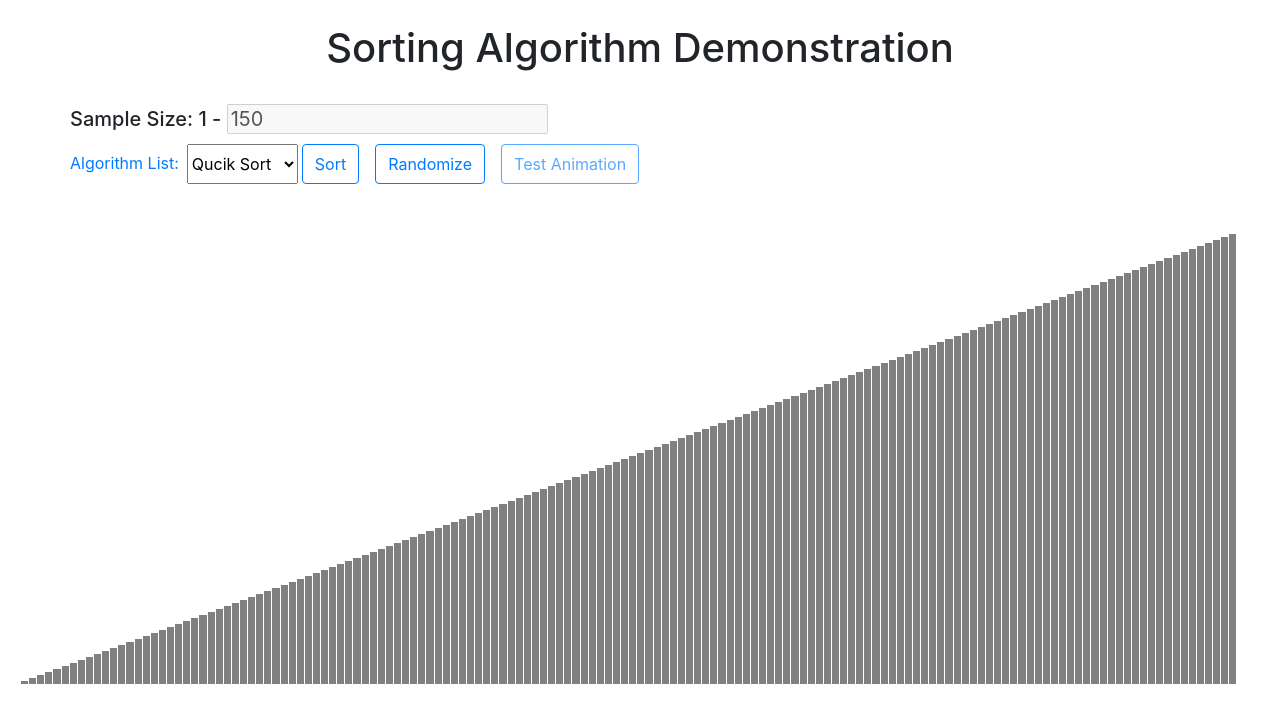
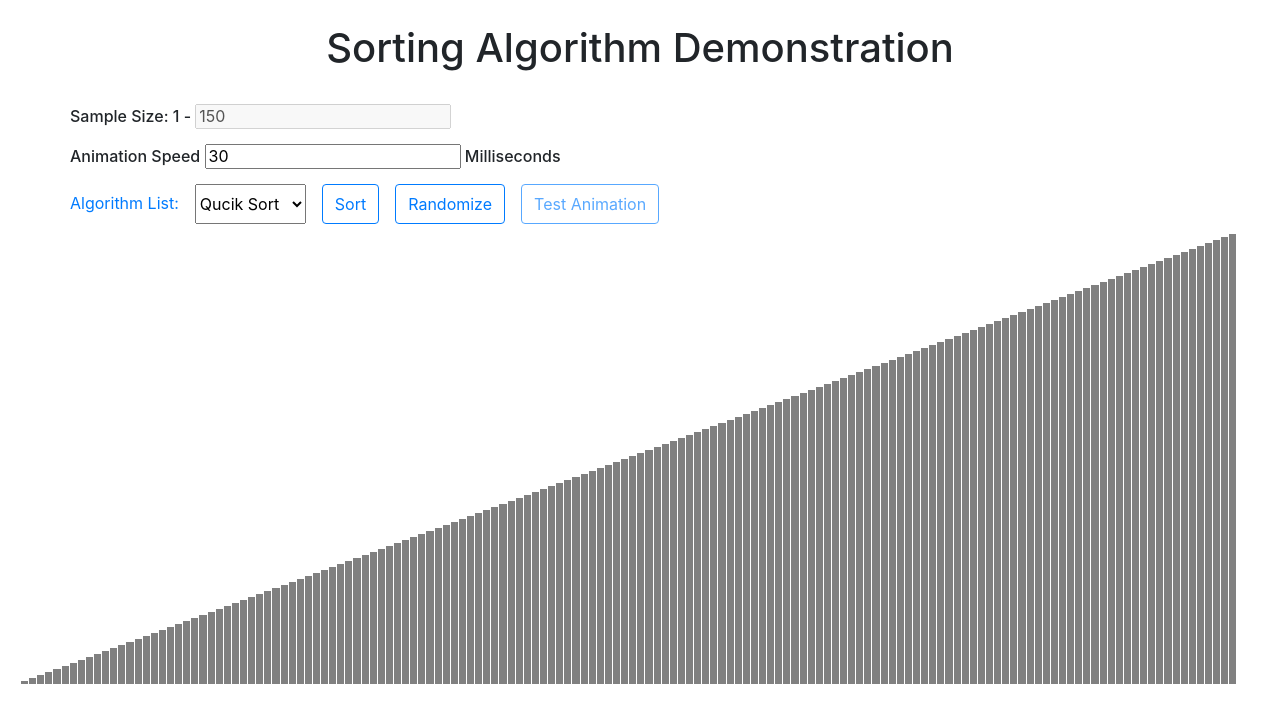
Before and after one commit to yliang04/SortingAlgorithmApp, an Angular app in the folder web/: page / in a window 1280 px wide. Shown: the top 722 px of the page. Built offline with nearby package versions, Linux system fonts and the light colour scheme.

Commit message:
Added an input to control speed

```diff
--- a/web/src/app/control-panel/control-panel.component.html
+++ b/web/src/app/control-panel/control-panel.component.html
@@ -1,10 +1,13 @@
 <div class="container control-panel">
   <div class="row h-50">
-    <h5>Sample Size: 1 - <input [(ngModel)]="this.size" [disabled]="true"/></h5>
+    <h6>Sample Size: 1 - <input [(ngModel)]="this.size" [disabled]="true"/></h6>
   </div>
   <div class="row h-50">
-    <label for="algorithmList" class="col-form-label mr-2 text-primary">Algorithm List:</label>
-    <select id="algorithmList" class="col-form-label mr-1" [(ngModel)]="selectedAlgorithm" [disabled]="this.formDisabled">
+    <h6>Animation Speed <input [(ngModel)]="this.speed" [disabled]="this.formDisabled"/> Milliseconds</h6>
+  </div>
+  <div class="row h-50">
+    <label for="algorithmList" class="col-form-label mr-3 text-primary">Algorithm List:</label>
+    <select id="algorithmList" class="col-form-label mr-3" [(ngModel)]="selectedAlgorithm" [disabled]="this.formDisabled">
       <option *ngFor="let algorithm of algorithmList">{{algorithm}}</option>
     </select>
     <button type="button" (click)="sort()" class="col-form-label mr-3 btn btn-outline-primary"
@@ -18,5 +21,5 @@
   </div>
 </div>
 
-<app-graph [size]="this.size" [randomize]="randomizeSignal" [sort]="sortSignal" [swap]="swapSignal"
+<app-graph [size]="this.size" [speed]="this.speed" [randomize]="randomizeSignal" [sort]="sortSignal" [swap]="swapSignal"
            [selectedAlgorithm]="this.selectedAlgorithm" (animationFinished)="this.formDisabled = false"></app-graph>
--- a/web/src/app/control-panel/control-panel.component.ts
+++ b/web/src/app/control-panel/control-panel.component.ts
@@ -10,7 +10,11 @@ import {AlgorithmList} from "../services/algorithm/algorithm-list";
 })
 export class ControlPanelComponent implements OnInit {
 
-  @Input() size: number = 150;
+  size: number = 150;
+
+  //speed represents the time gap in milliseconds between each operation
+  speed: number = 30;
+
   @Input() selectedAlgorithm: string = AlgorithmList.Quick;
 
   private randomizeEventSubject: Subject<void>  = new Subject<void>();
--- a/web/src/app/graph/graph.component.ts
+++ b/web/src/app/graph/graph.component.ts
@@ -4,9 +4,6 @@ import {GraphService} from "../services/graph.service";
 import {Observable} from "rxjs";
 import {AlgorithmService} from "../services/algorithm.service";
 import {Pair} from "../pair";
-
-//time delay of each animation frame in millisecond
-const FRAME_DELAY: number = 30;
 
 @Component({
   selector: 'app-graph',
@@ -19,6 +16,10 @@ export class GraphComponent implements OnInit, OnDestroy{
 
   bars: Bar[];
   subscription: any;
+
+  //time delay of each animation frame in millisecond
+  @Input() speed: number;
+
 
   @Input()
   get size(): number { return this._size}
@@ -87,14 +88,14 @@ export class GraphComponent implements OnInit, OnDestroy{
     //notify parent that animation is finished
     setTimeout(() => {
       this.animationFinished.next();
-    }, FRAME_DELAY * counter);
+    }, this.speed * counter);
   }
 
   private doSwap(pair: Pair, counter: number): number {
     setTimeout(() => {
       this.bars[pair.i].highlighted = true;
       this.bars[pair.j].highlighted = true;
-    }, FRAME_DELAY * counter);
+    }, this.speed * counter);
 
     counter++;
 
@@ -102,14 +103,14 @@ export class GraphComponent implements OnInit, OnDestroy{
       let temp = this.bars[pair.i];
       this.bars[pair.i] = this.bars[pair.j];
       this.bars[pair.j] = temp;
-    }, FRAME_DELAY * counter);
+    }, this.speed * counter);
 
     counter++;
 
     setTimeout(() => {
       this.bars[pair.i].highlighted = false;
       this.bars[pair.j].highlighted = false;
-    }, FRAME_DELAY * counter);
+    }, this.speed * counter);
 
     return counter;
   }
@@ -117,19 +118,19 @@ export class GraphComponent implements OnInit, OnDestroy{
   private doHighlight(pair: Pair, counter: number): number {
     setTimeout(() => {
       this.bars[pair.i].highlighted = true;
-    }, FRAME_DELAY * counter);
+    }, this.speed * counter);
 
     counter++;
 
     setTimeout(() => {
       this.bars[pair.i].value = pair.j;
-    }, FRAME_DELAY * counter);
+    }, this.speed * counter);
 
     counter++;
 
     setTimeout(() => {
       this.bars[pair.i].highlighted = false;
-    }, FRAME_DELAY * counter);
+    }, this.speed * counter);
 
     counter++;
 
```
